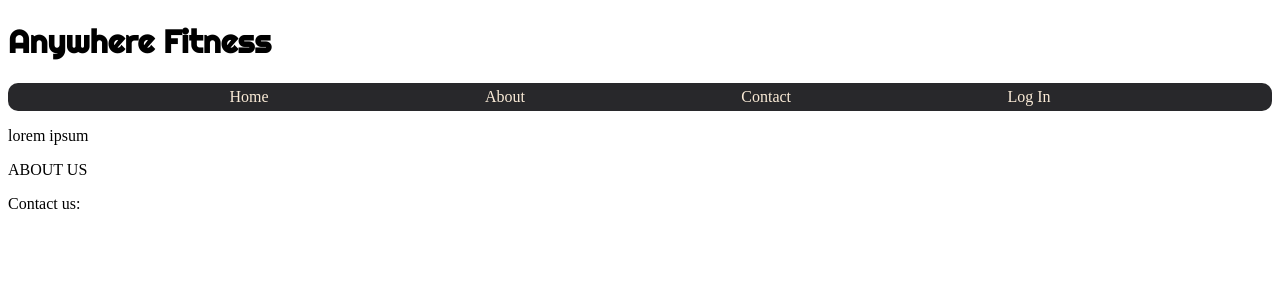
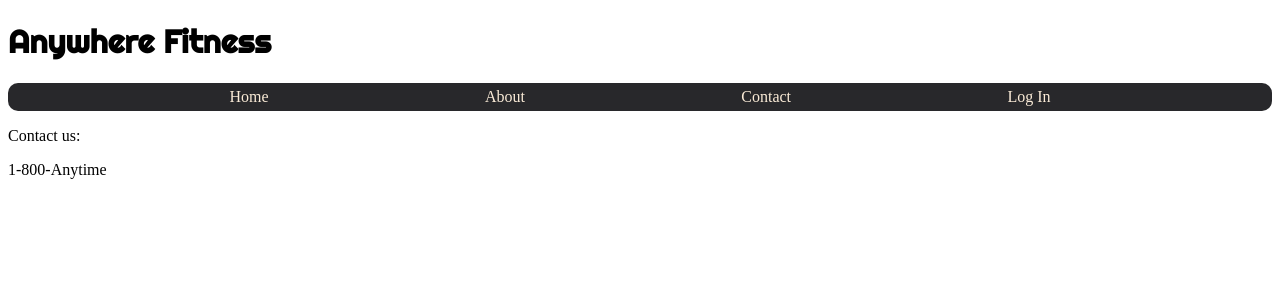
Before and after one commit to 10-21-BW-AnywhereFitness/frontend, a React (Create React App) app in the folder anywherefitness-fe/: page /contact in a window 1280 px wide. Shown: the top 300 px of the page. Built offline with nearby package versions, Linux system fonts and the light colour scheme; a web font is replaced by a local one.

Commit message:
link and routes are working

```diff
--- a/anywherefitness-fe/src/App.js
+++ b/anywherefitness-fe/src/App.js
@@ -16,21 +16,23 @@ function App() {
             <h1>Anywhere Fitness</h1>
           </Link>
         </div>
+        <NavBar />
       </header>
-      <NavBar />
 
       <div className='main-content'>
-        <Route>
-          <Home exact path='/' />
+        <Route exact path='/home'>
+          <Home />
         </Route>
 
-        <Route>
-          <About exact path='/about' />
+        <Route path='/about'>
+          <About />
         </Route>
 
-        <Route>
-          <Contact exact path='/contact' />
+        <Route path='/contact'>
+          <Contact />
         </Route>
+
+        {/*  route to login page for users & instructors */}
       </div>
     </div>
   );
--- a/anywherefitness-fe/src/Components/Contact.js
+++ b/anywherefitness-fe/src/Components/Contact.js
@@ -4,6 +4,7 @@ export default function Contact(){
     return (
         <div className='contact-container'>
             <p>Contact us:</p>
-            </div>
+            <p>1-800-Anytime</p>
+        </div>
     )
 }
--- a/anywherefitness-fe/src/Components/Home.js
+++ b/anywherefitness-fe/src/Components/Home.js
@@ -1,5 +1,5 @@
 import React from 'react'
-import NavBar from './NavBar'
+
 
 export default function Home(){
     return (
@@ -7,8 +7,6 @@ export default function Home(){
             <div className='content-container'>
             <p>lorem ipsum</p>
             </div>
-
-
         </div>
     )
 }
```
